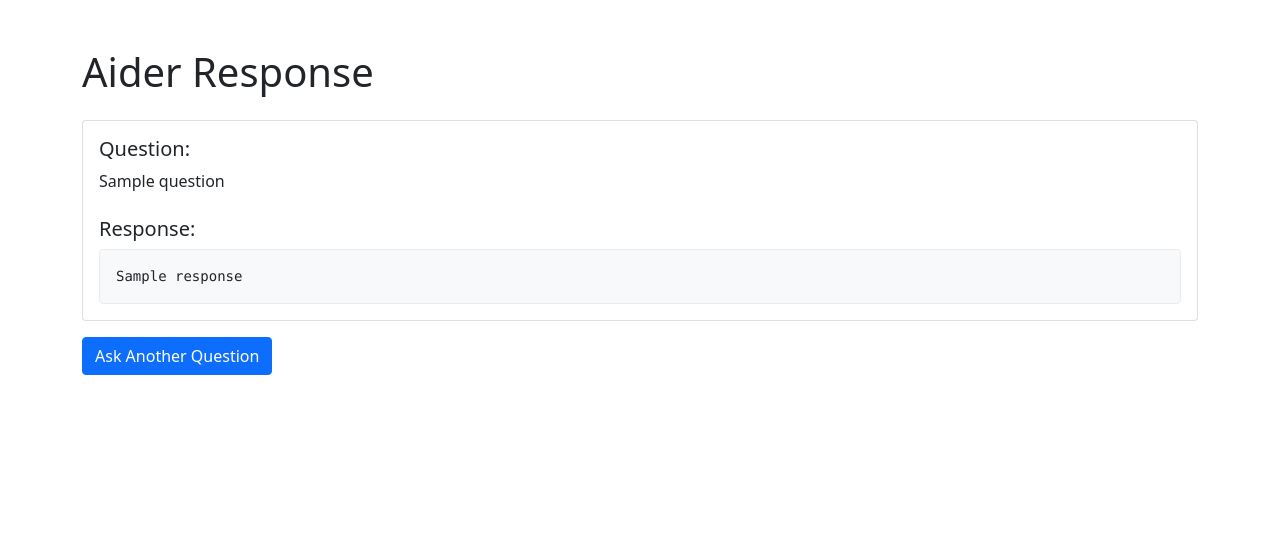
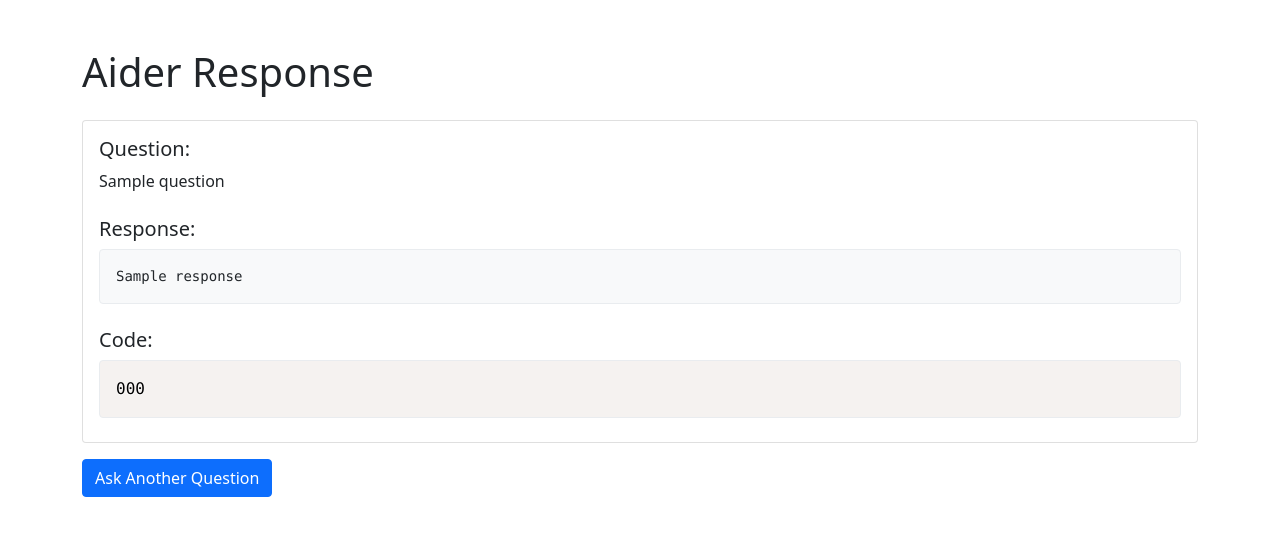
Before and after one commit to 999AICoder/CodeReliabilityScanner, a Flask app: template templates/result.html in a window 1280 px wide. Shown: the top 536 px of the page. Run offline with Flask 3, Linux system fonts and the light colour scheme; the template is opened without the code that fills it: most values are stand-ins (such as "Sample title", 1, 10 or a date in 2020); some libraries are stand-ins or nearby versions.

Commit message:
feat: add code display with syntax highlighting

```diff
--- a/app.py
+++ b/app.py
@@ -24,7 +24,10 @@ def index():
         response = agent.interrogate_code(code, question)
 
         # Only show question if not running in Docker
-        template_params = {'response': response}
+        template_params = {
+            'response': response,
+            'code': code  # Add the code to the template parameters
+        }
         if not os.environ.get('DOCKER_ENV'):
             template_params['question'] = question
 
--- a/templates/result.html
+++ b/templates/result.html
@@ -5,6 +5,7 @@
     <meta name="viewport" content="width=device-width, initial-scale=1.0">
     <title>Aider Response</title>
     <link href="https://cdn.jsdelivr.net/npm/bootstrap@5.1.3/dist/css/bootstrap.min.css" rel="stylesheet">
+    <link href="https://cdnjs.cloudflare.com/ajax/libs/prism/1.24.1/themes/prism.min.css" rel="stylesheet">
     <style>
         pre {
             background-color: #f8f9fa;
@@ -13,6 +14,9 @@
             padding: 1rem;
             white-space: pre-wrap;
             word-wrap: break-word;
+        }
+        code[class*="language-"] {
+            white-space: pre-wrap !important;
         }
     </style>
 </head>
@@ -29,9 +33,15 @@
                 <h5 class="card-title">Response:</h5>
                 {% endif %}
                 <pre class="card-text">{{ response }}</pre>
+
+                <h5 class="card-title mt-4">Code:</h5>
+                <pre><code class="language-python">{{ code }}</code></pre>
             </div>
         </div>
         <a href="{{ url_for('index') }}" class="btn btn-primary mt-3">Ask Another Question</a>
     </div>
+
+    <script src="https://cdnjs.cloudflare.com/ajax/libs/prism/1.24.1/prism.min.js"></script>
+    <script src="https://cdnjs.cloudflare.com/ajax/libs/prism/1.24.1/components/prism-python.min.js"></script>
 </body>
 </html>
```
